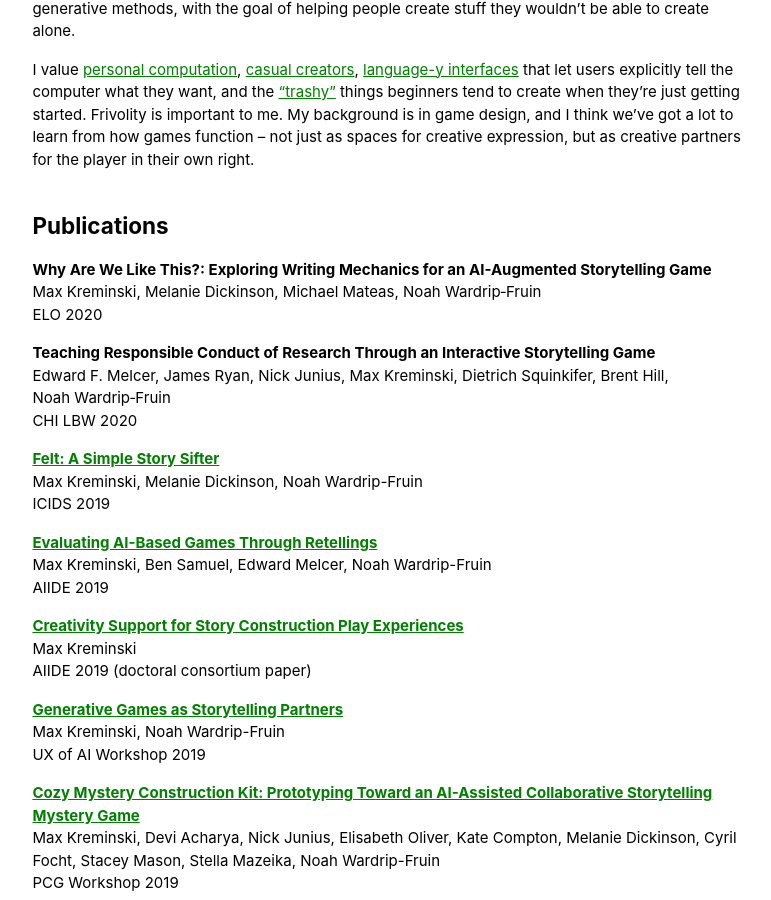
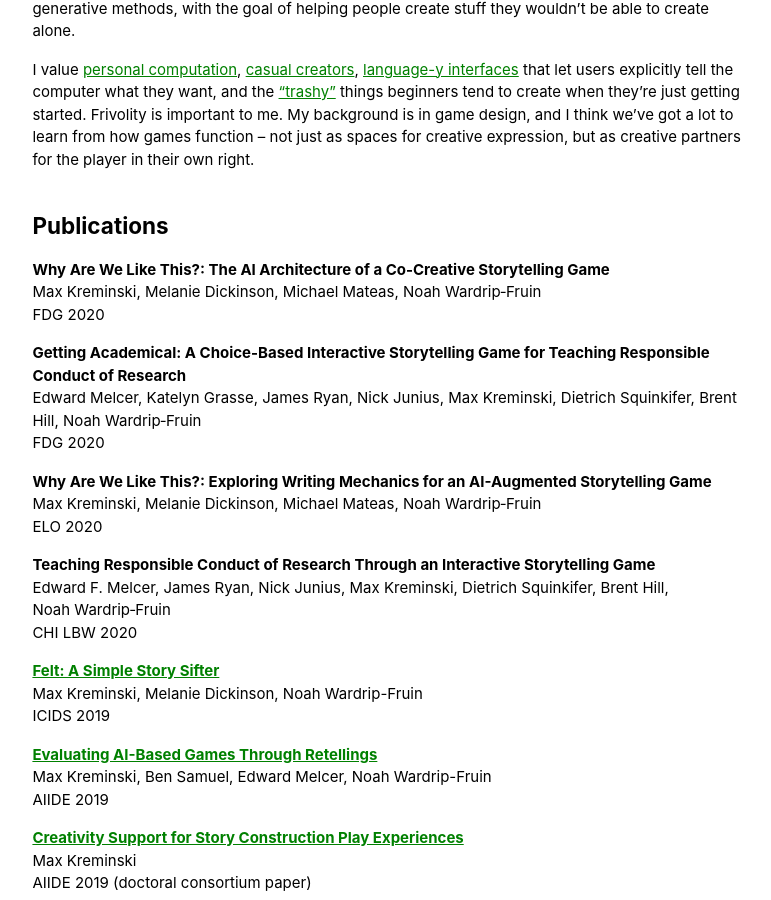
Before and after one commit to mkremins/mkremins.github.io, a Jekyll site: the page built from index.html, in a window 1280 px wide and 900 px high, scrolled down 382 px. Shown: the whole window, without its empty margins (248-1019 px from the left). Built offline with Jekyll 4.4.1, drawn with Linux system fonts in a browser that asks for light colours.

Commit message:
Add FDG 2020 WAWLT and RCR papers

```diff
--- a/_data/publications.json
+++ b/_data/publications.json
@@ -1,4 +1,22 @@
 [
+{
+  "title": "Why Are We Like This?: The AI Architecture of a Co-Creative Storytelling Game",
+  "url": "",
+  "authors": ["Max Kreminski", "Melanie Dickinson", "Michael Mateas", "Noah&nbsp;Wardrip&#8209;Fruin"],
+  "year": "2020",
+  "venue": "FDG",
+  "venue_long": "Foundations of Digital Games",
+  "pubtype": "short"
+},
+{
+  "title": "Getting Academical: A Choice-Based Interactive Storytelling Game for Teaching Responsible Conduct of Research",
+  "url": "",
+  "authors": ["Edward Melcer", "Katelyn Grasse", "James Ryan", "Nick Junius", "Max Kreminski", "Dietrich Squinkifer", "Brent Hill", "Noah&nbsp;Wardrip&#8209;Fruin"],
+  "year": "2020",
+  "venue": "FDG",
+  "venue_long": "Foundations of Digital Games",
+  "pubtype": "full"
+},
 {
   "title": "Why Are We Like This?: Exploring Writing Mechanics for an AI-Augmented Storytelling Game",
   "url": "",
```
